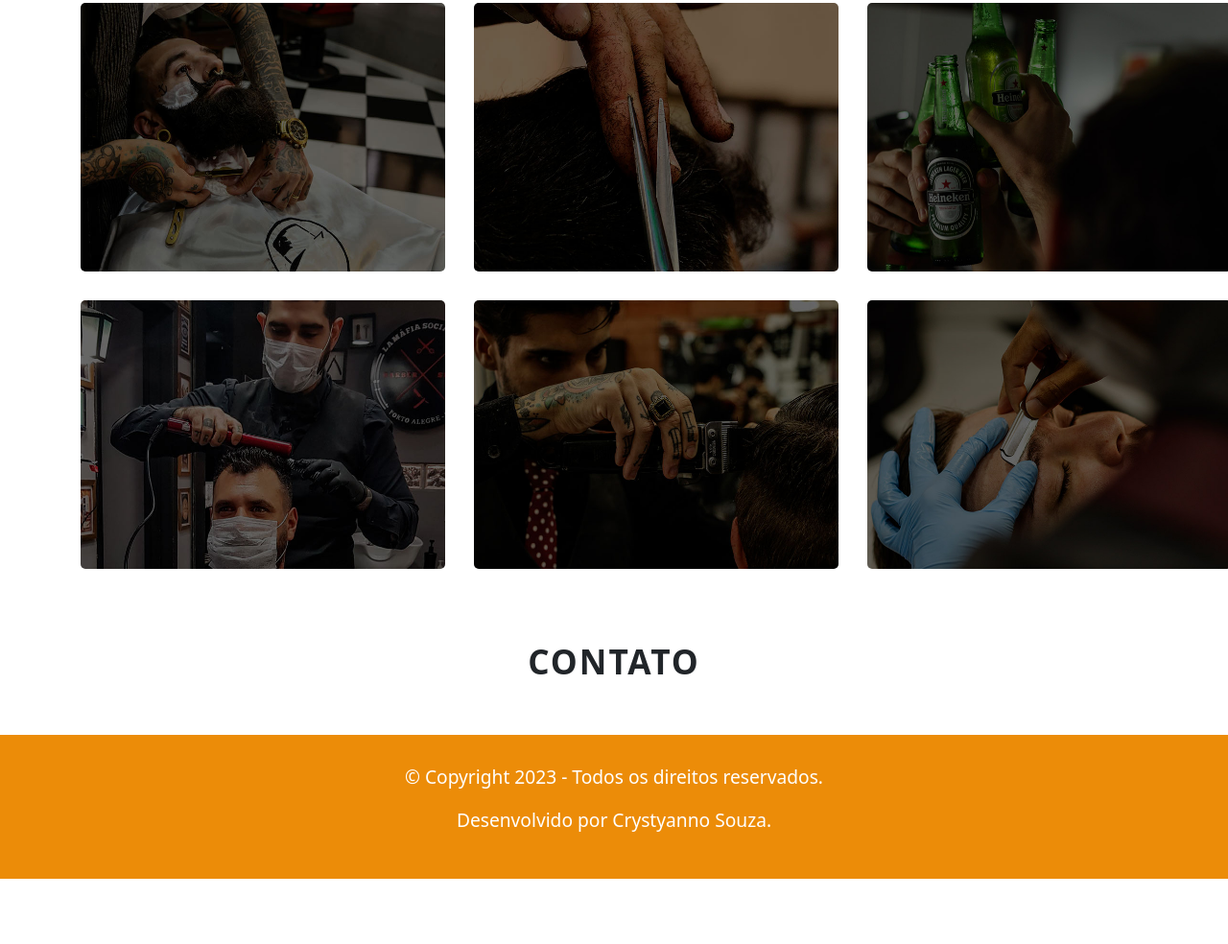
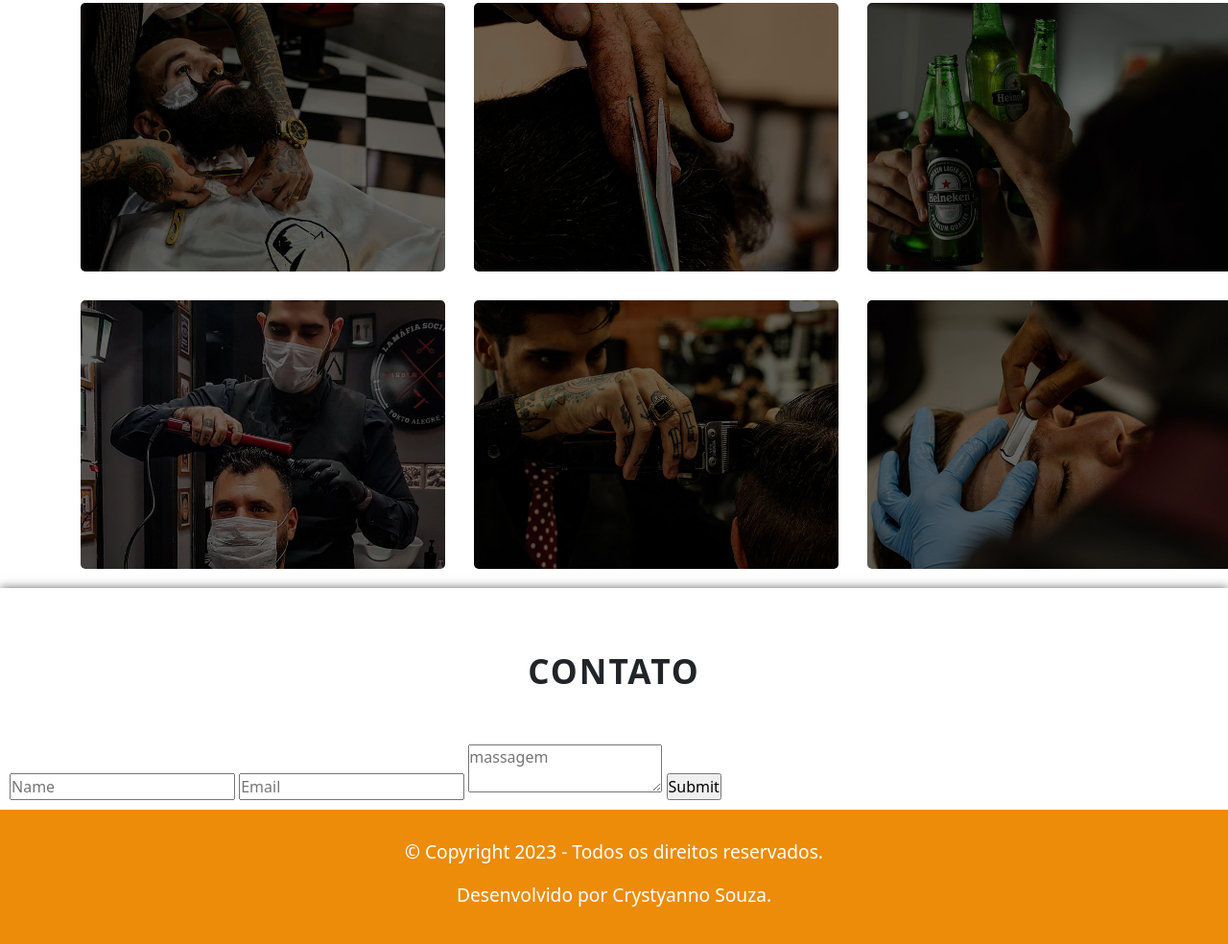
Before and after one commit to Crystyanno/Barbearia-Alura, a plain HTML site: page index.html in a window 1280 px wide. Shown: the part 3939-4923 px from the top of the page at 96% size. Before the commit the page ends 4855 px from the top, so only its background shows below. Drawn offline with nearby package versions, Linux system fonts and the light colour scheme.

Commit message:
Modificando contato

```diff
--- a/css/style.css
+++ b/css/style.css
@@ -213,6 +213,23 @@ menu li a {
 	height: 280px;
 	border-radius: 5px;
 }
+
+/*-- Contato --*/
+#contato {
+	width: 100%;
+	height: auto;
+	margin: auto;
+	flex-wrap: wrap;
+	padding: 10px;
+	box-shadow: 0px 0px 10px 0px #666;
+}
+
+#contato-container {
+	width: 80%;
+	height: auto;
+	flex: 50%;
+}
+
 /*-- Rodapé --*/
 #footer {
     background: #EC8C08;
--- a/index.html
+++ b/index.html
@@ -129,7 +129,10 @@
 <section id="contato">
 	<div class="headline">Contato</div>
 	<div id="contato-container">
-
+		<input type="text" placeholder="Name">
+		<input type="text" placeholder="Email">
+		<textarea placeholder="massagem"></textarea>
+		<input type="submit" name="Submit">
 	</div>
 </section>
 
```
